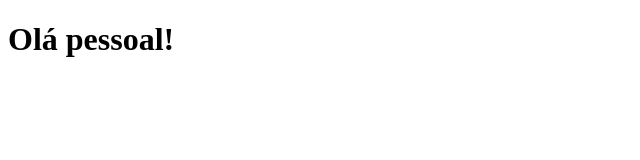
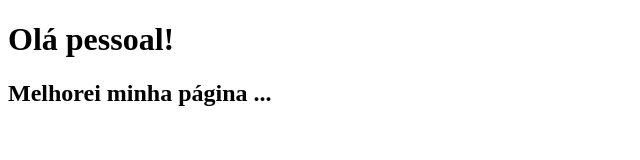
Before and after one commit to otaviolube/Aula, a plain HTML site: page index.html in a window 1280 px wide. Shown: the whole page, without its empty margins (0-640 px from the left). Drawn offline with Linux system fonts and the light colour scheme.

Commit message:
Nova modificação

```diff
--- a/index.html
+++ b/index.html
@@ -8,5 +8,6 @@
 </head>
 <body>
     <h1>Olá pessoal!</h1>
+    <h2>Melhorei minha página ... </h2>
 </body>
 </html>
```
